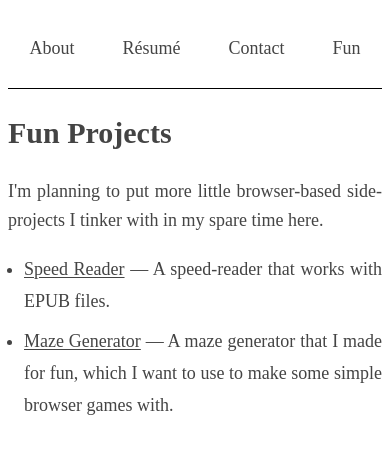
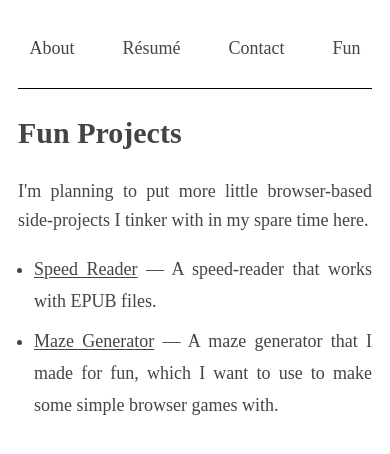
Before and after one commit to poltak/poltak.github.io, a SvelteKit app: page /fun in a window 390 px wide. Shown: the top 454 px of the page. Built offline with nearby package versions, Linux system fonts and the light colour scheme.

Commit message:
Fix spacing on mobile

```diff
--- a/src/app.css
+++ b/src/app.css
@@ -1,6 +1,10 @@
 body {
     line-height: 1.6;
     font-size: 18px;
+
+    @media screen and (max-width: 576px) {
+        padding: 0 10px;
+    }
 }
 
 :root {
```
Also changed, not shown: src/routes/(app)/contact/+page.md (+1 -1 lines).
